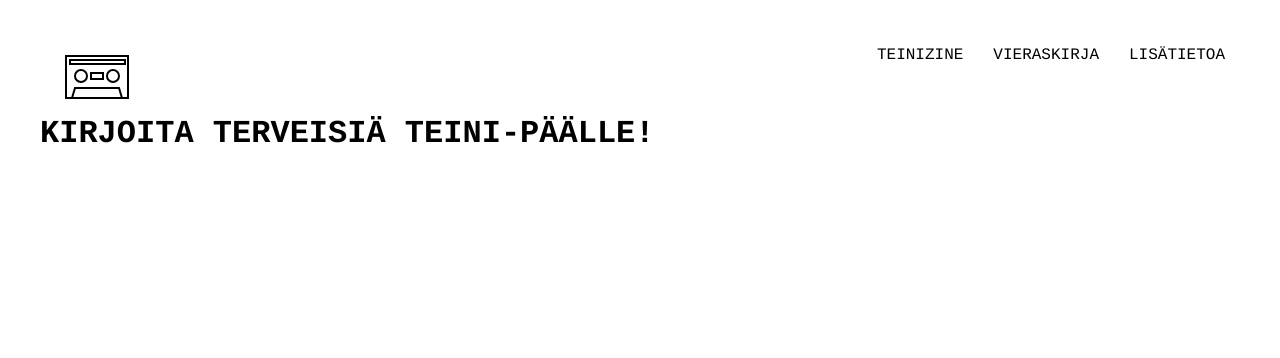
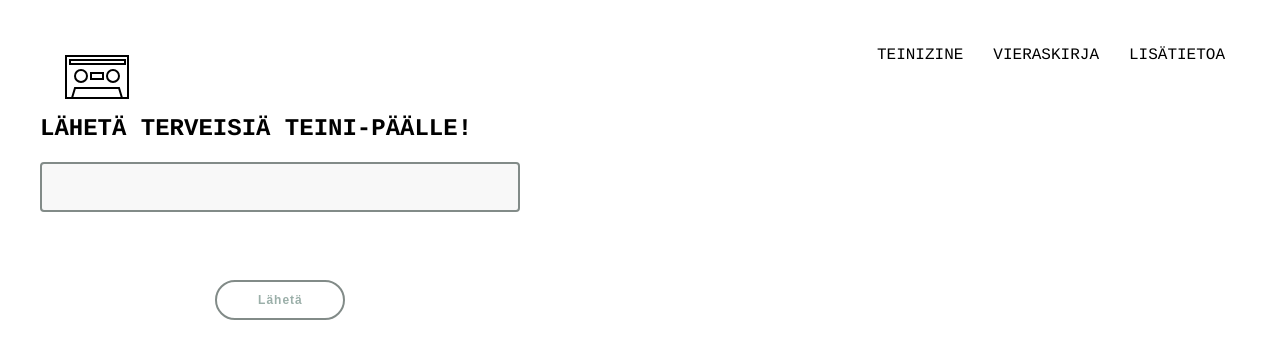
Before and after one commit to jessegeh/teinipaa-website, a React (Create React App) app: page /vieraskirja in a window 1280 px wide. Shown: the top 358 px of the page. Built offline with nearby package versions, Linux system fonts and the light colour scheme.

Commit message:
added youtube embed component

```diff
--- a/package.json
+++ b/package.json
@@ -10,8 +10,10 @@
     "node-sass": "^4.13.1",
     "react": "^16.13.0",
     "react-dom": "^16.13.0",
+    "react-player": "^1.15.2",
     "react-router-dom": "^5.1.2",
-    "react-scripts": "3.4.0"
+    "react-scripts": "3.4.0",
+    "web-session-counter": "^1.1.0"
   },
   "scripts": {
     "start": "react-scripts start",
--- a/public/index.html
+++ b/public/index.html
@@ -7,7 +7,7 @@
     <meta name="theme-color" content="#000000" />
     <meta
       name="description"
-      content="Web site created using create-react-app"
+      content="Teini-Pään ikiomat nettisivut"
     />
     <link rel="apple-touch-icon" href="%PUBLIC_URL%/logo192.png" />
     <!--
--- /dev/null
+++ b/src/components/youtube/youtube.component.jsx
@@ -0,0 +1,14 @@
+import React from "react";
+import ReactPlayer from "react-player";
+
+function Youtube() {
+    return (
+        <div>
+            <ReactPlayer
+                url="https://youtu.be/CJQJ9SeXSA8"
+            />
+        </div>
+    )
+};
+
+export default Youtube;
--- a/src/index.css
+++ b/src/index.css
@@ -1,6 +1,6 @@
 body {
   margin: 0;
-  font-family: -apple-system, BlinkMacSystemFont, 'Segoe UI', 'Roboto', 'Oxygen',
+  font-family: 'Courier', -apple-system, BlinkMacSystemFont, 'Roboto', 'Oxygen',
     'Ubuntu', 'Cantarell', 'Fira Sans', 'Droid Sans', 'Helvetica Neue',
     sans-serif;
   -webkit-font-smoothing: antialiased;
@@ -8,6 +8,6 @@ body {
 }
 
 code {
-  font-family: source-code-pro, Menlo, Monaco, Consolas, 'Courier New',
+  font-family: 'Courier', source-code-pro, Menlo, Monaco, Consolas, 'Courier New',
     monospace;
 }
--- a/src/pages/guestbook/guestbook.component.jsx
+++ b/src/pages/guestbook/guestbook.component.jsx
@@ -1,9 +1,47 @@
-import React from 'react';
+import React, { Component } from 'react';
+import fire from '../../fire';
 
-const GuestBook = () => (
-    <div className='GuestBook'>
-        <h1 className='title'>KIRJOITA TERVEISIÄ TEINI-PÄÄLLE!</h1>
-    </div>
-);
+import './guestbook.styles.scss';
+
+class GuestBook extends Component {
+    constructor(props) {
+        super(props);
+        this.state = { messages: [] };
+    }
+    componentWillMount() {
+
+        let messagesRef = fire.database().ref('messages').orderByKey();
+        messagesRef.on('child_added', snapshot => {
+
+            let message = { text: snapshot.val(), id: snapshot.key };
+            this.setState({ messages: [message].concat(this.state.messages) });
+        })
+    }
+    addMessage(e) {
+        e.preventDefault();
+
+        fire.database().ref('messages').push(this.inputEl.value);
+        this.inputEl.value = '';
+    }
+    render() {
+        return (
+            <div>
+                <h2>LÄHETÄ TERVEISIÄ TEINI-PÄÄLLE!</h2>
+                <form onSubmit={this.addMessage.bind(this)}>
+                    <input className='form' type="text" ref={el => this.inputEl = el} />
+                    <div className="container">
+                        <input className="send" type="submit" value="Lähetä" />
+                    </div>
+                    <div className="greetings"></div>
+                    <ul>
+                        {
+                            this.state.messages.map(message => <li key={message.id}>{message.text}</li>)
+                        }
+                    </ul>
+                </form>
+            </div>
+        );
+    }
+}
 
 export default GuestBook;
--- /dev/null
+++ b/src/pages/guestbook/guestbook.styles.scss
@@ -0,0 +1,55 @@
+.guestbook {
+    font-family: 'Courier';
+}
+
+.form {
+    width: 40%;
+    height: 50px;
+    padding: 12px 20px;
+    box-sizing: border-box;
+    border: 2px solid #828b88;
+    border-radius: 4px;
+    background-color: #f8f8f8;
+  }
+
+.container {
+  position: absolute;
+  top: 40%;
+  left: 23%;
+  margin-left: -79px;
+  margin-top: -40px;
+  width: 130px;
+  height: 40px;
+  text-align: center;
+}
+
+.send {
+  outline: none;
+  height: 40px;
+  text-align: center;
+  width: 130px;
+  border-radius: 40px;
+  background: white;
+  border: 2px solid #828b88;
+  color: #9bafa9;
+  letter-spacing: 1px;
+  text-shadow: 0;
+  font-size: 12px;
+  font-weight: bold;
+  transition: all 0.25s ease;
+  cursor: pointer;
+}
+
+.send:hover {
+  color: white;
+  background: #9bafa9;
+}
+
+.send:after {
+    content: "LÄHETÄ"
+}
+
+.greetings {
+    width: 130px;
+    height: 80px;
+}
--- a/src/pages/homepage/homepage.component.jsx
+++ b/src/pages/homepage/homepage.component.jsx
@@ -1,9 +1,32 @@
 import React from 'react';
+import fire from '../../fire';
+import Youtube from '../../components/youtube/youtube.component';
 
-const HomePage = () => (
-    <div className='homepage'>
-        <h1 className='title'>TERVETULOA TEINI-PÄÄN NETTISIVUILLE!</h1>
-    </div>
-);
+class HomePage extends React.Component {
+    constructor(props) {
+        super(props);
+
+        this.app = fire;
+        this.database = this.app.database().ref('count');
+
+        this.state = { count: '' };
+    }
+    componentDidMount() {
+        fire.database().ref('count').push( "uusi fani!" );
+        this.database.on('value', snap => {
+                this.setState({count: snap.numChildren()})
+            });
+    }
+
+    render() {
+        return (
+            <div className='homepage'>
+                <h1 className='title'>TERVETULOA TEINI-PÄÄN NETTISIVUILLE!</h1>
+                <p>OLET TEINI-PÄÄN FANI #: {this.state.count}</p>
+                <Youtube />
+            </div>
+        );
+    }
+}
 
 export default HomePage;
```
Also changed, not shown: 2 other files (tests, documents, lock files or other folders).
